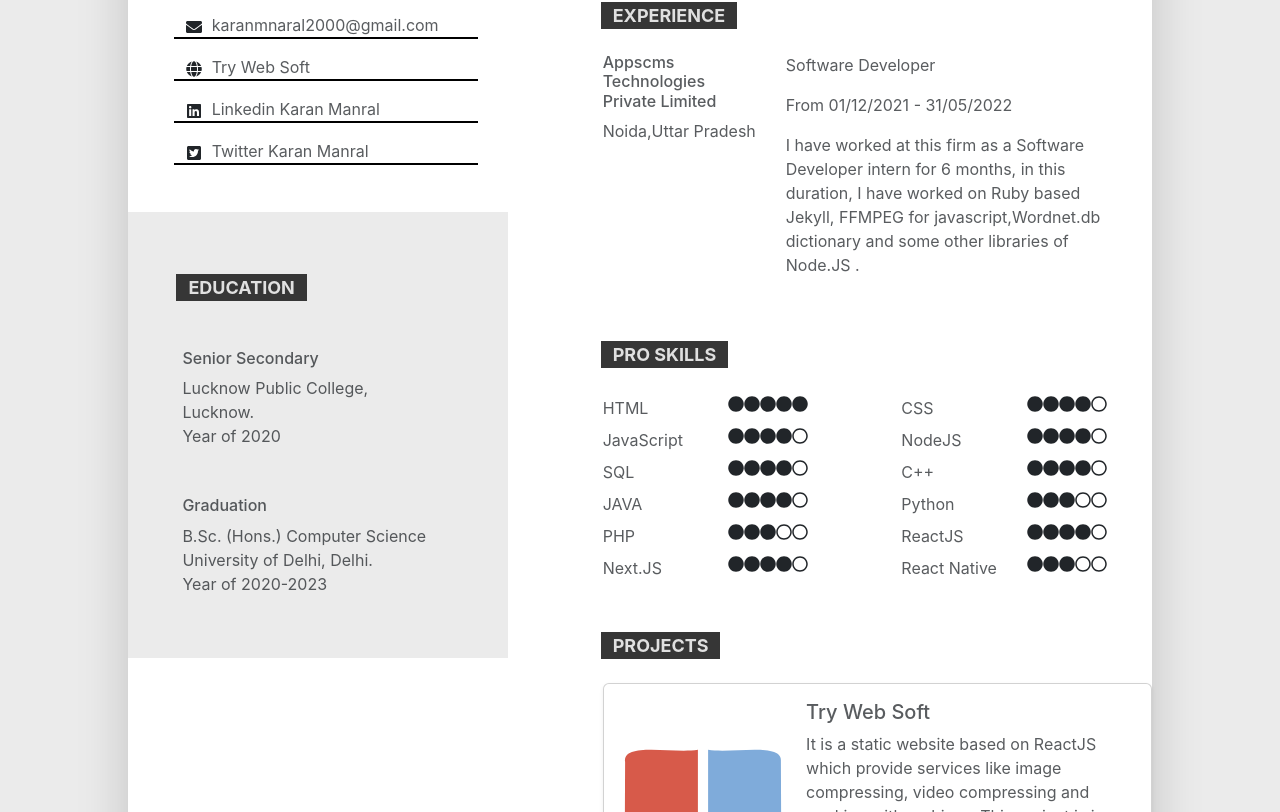
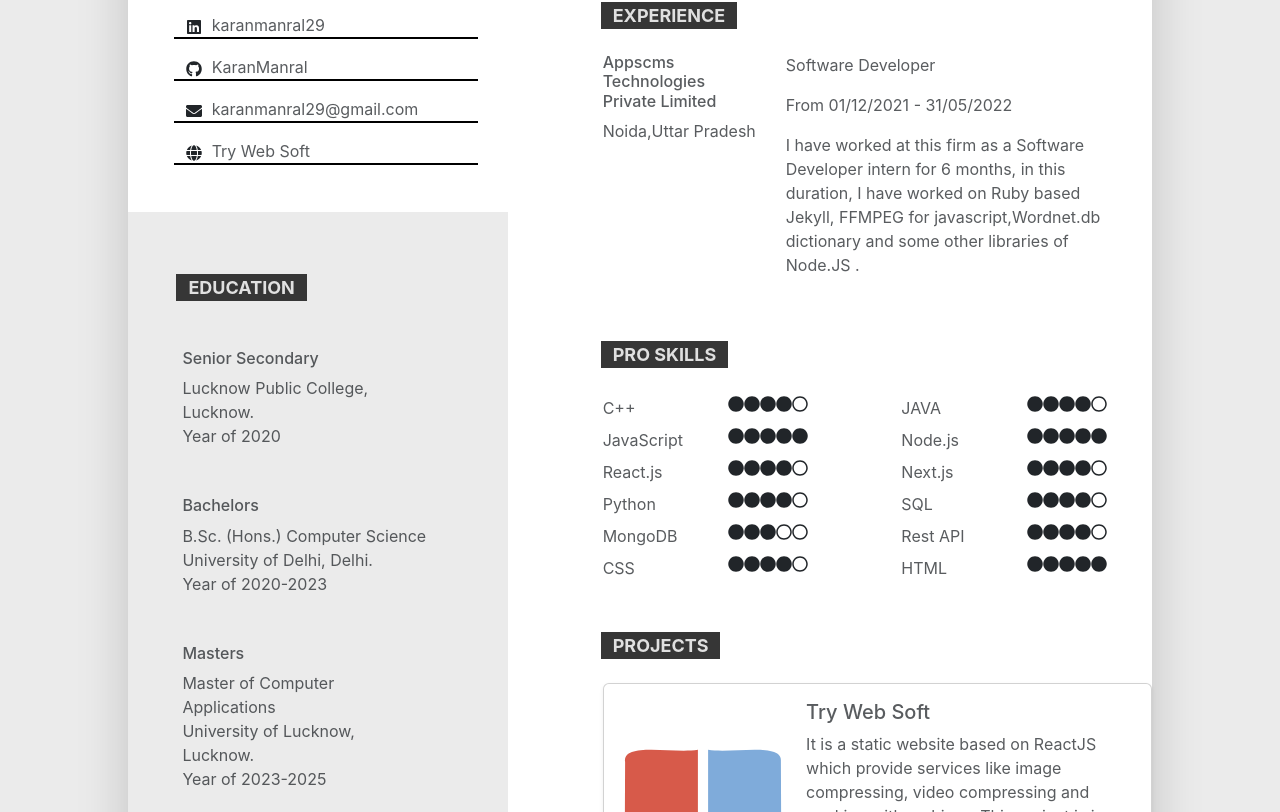
Before and after one commit to KaranManral/portfolio, a React (Create React App) app: page / in a window 1280 px wide. Shown: the part 548-1360 px from the top of the page. Built offline with nearby package versions, Linux system fonts and the light colour scheme.

Commit message:
details updated

```diff
--- a/src/components/contact.jsx
+++ b/src/components/contact.jsx
@@ -1,6 +1,6 @@
 import React from "react";
 import { FaLinkedin } from "react-icons/fa";
-import { FaTwitterSquare } from "react-icons/fa";
+import { FaGithub } from "react-icons/fa";
 import { FaEnvelope } from "react-icons/fa";
 import { FaGlobe } from "react-icons/fa";
 
@@ -17,15 +17,53 @@ function Contact() {
         style={{ borderBottom: "2px solid black", padding: 0 }}
       >
         <div className="col-1">
+          <FaLinkedin />
+        </div>
+        <div className="col-10">
+          <a
+            className="text-muted"
+            href="https://www.linkedin.com/in/karanmanral29/"
+            target="_blank"
+            rel="noopener noreferrer"
+            style={{ textDecoration: "none" }}
+          >
+            karanmanral29
+          </a>
+        </div>
+      </div>
+      <div
+        className="row m-2"
+        style={{ borderBottom: "2px solid black", padding: 0 }}
+      >
+        <div className="col-1">
+          <FaGithub />
+        </div>
+        <div className="col-10">
+          <a
+            className="text-muted"
+            href="https://github.com/karanmanral"
+            target="_blank"
+            rel="noopener noreferrer"
+            style={{ textDecoration: "none" }}
+          >
+            KaranManral
+          </a>
+        </div>
+      </div>
+      <div
+        className="row m-2"
+        style={{ borderBottom: "2px solid black", padding: 0 }}
+      >
+        <div className="col-1">
           <FaEnvelope />
         </div>
         <div className="col-10">
           <a
             className="text-muted"
-            href="mailto:karanmnaral2000@gmail.com"
+            href="mailto:karanmanral29@gmail.com"
             style={{ textDecoration: "none" }}
           >
-            karanmnaral2000@gmail.com
+            karanmanral29@gmail.com
           </a>
         </div>
       </div>
@@ -48,44 +86,6 @@ function Contact() {
           </a>
         </div>
       </div>
-      <div
-        className="row m-2"
-        style={{ borderBottom: "2px solid black", padding: 0 }}
-      >
-        <div className="col-1">
-          <FaLinkedin />
-        </div>
-        <div className="col-10">
-          <a
-            className="text-muted"
-            href="https://www.linkedin.com/in/karan-manral-36a5b9239/"
-            target="_blank"
-            rel="noopener noreferrer"
-            style={{ textDecoration: "none" }}
-          >
-            Linkedin Karan Manral
-          </a>
-        </div>
-      </div>
-      <div
-        className="row m-2"
-        style={{ borderBottom: "2px solid black", padding: 0 }}
-      >
-        <div className="col-1">
-          <FaTwitterSquare />
-        </div>
-        <div className="col-10">
-          <a
-            className="text-muted"
-            href="https://twitter.com/KaranManral29"
-            target="_blank"
-            rel="noopener noreferrer"
-            style={{ textDecoration: "none" }}
-          >
-            Twitter Karan Manral
-          </a>
-        </div>
-      </div>
     </div>
   );
 }
--- a/src/components/education.jsx
+++ b/src/components/education.jsx
@@ -17,10 +17,18 @@ function Education() {
       </div>
       <div className="row my-4">
         <div className="col px-3 text-muted">
-          <h6>Graduation</h6>
+          <h6>Bachelors</h6>
           B.Sc. (Hons.) Computer Science <br /> University of Delhi, Delhi.{" "}
           <br />
           Year of 2020-2023
+        </div>
+      </div>
+      <div className="row my-4">
+        <div className="col px-3 text-muted">
+          <h6>Masters</h6>
+          Master of Computer Applications <br /> University of Lucknow, Lucknow.{" "}
+          <br />
+          Year of 2023-2025
         </div>
       </div>
     </div>
--- a/src/components/projects.jsx
+++ b/src/components/projects.jsx
@@ -71,7 +71,7 @@ function Projects() {
                 </p>
                 <div className="cardlink">
                   <a
-                    href="https://kmv-canteen-project.onrender.com/"
+                    href="https://canteen-project-sage.vercel.app/"
                     className="card-link"
                     target="_blank"
                     rel="noopener noreferrer"
@@ -79,7 +79,7 @@ function Projects() {
                     <FiLink2 />
                   </a>
                   <a
-                    href="https://github.com/KaranManral/Canteen_Project"
+                    href="https://github.com/KaranManral/Canteen_Project/tree/dev"
                     className="card-link"
                     target="_blank"
                     rel="noopener noreferrer"
--- a/src/components/skills.jsx
+++ b/src/components/skills.jsx
@@ -12,57 +12,7 @@ function Skills(props) {
         </div>
       </div>
       <div className="row">
-        <div className="row my-1">
-          <div className="col text-muted">HTML</div>
-          <div className="col">
-            <FaCircle />
-            <FaCircle />
-            <FaCircle />
-            <FaCircle />
-            <FaCircle />
-          </div>
-        </div>
-        <div className="row my-1">
-          <div className="col text-muted">CSS</div>
-          <div className="col">
-            <FaCircle />
-            <FaCircle />
-            <FaCircle />
-            <FaCircle />
-            <FaRegCircle />
-          </div>
-        </div>
-        <div className="row my-1">
-          <div className="col text-muted">JavaScript</div>
-          <div className="col">
-            <FaCircle />
-            <FaCircle />
-            <FaCircle />
-            <FaCircle />
-            <FaRegCircle />
-          </div>
-        </div>
-        <div className="row my-1">
-          <div className="col text-muted">NodeJS</div>
-          <div className="col">
-            <FaCircle />
-            <FaCircle />
-            <FaCircle />
-            <FaCircle />
-            <FaRegCircle />
-          </div>
-        </div>
-        <div className="row my-1">
-          <div className="col text-muted">SQL</div>
-          <div className="col">
-            <FaCircle />
-            <FaCircle />
-            <FaCircle />
-            <FaCircle />
-            <FaRegCircle />
-          </div>
-        </div>
-        <div className="row my-1">
+      <div className="row my-1">
           <div className="col text-muted">C++</div>
           <div className="col">
             <FaCircle />
@@ -83,7 +33,67 @@ function Skills(props) {
           </div>
         </div>
         <div className="row my-1">
+          <div className="col text-muted">JavaScript</div>
+          <div className="col">
+            <FaCircle />
+            <FaCircle />
+            <FaCircle />
+            <FaCircle />
+            <FaCircle />
+          </div>
+        </div>
+        <div className="row my-1">
+          <div className="col text-muted">Node.js</div>
+          <div className="col">
+            <FaCircle />
+            <FaCircle />
+            <FaCircle />
+            <FaCircle />
+            <FaCircle />
+          </div>
+        </div>
+        <div className="row my-1">
+          <div className="col text-muted">React.js</div>
+          <div className="col">
+            <FaCircle />
+            <FaCircle />
+            <FaCircle />
+            <FaCircle />
+            <FaRegCircle />
+          </div>
+        </div>
+        <div className="row my-1">
+          <div className="col text-muted">Next.js</div>
+          <div className="col">
+            <FaCircle />
+            <FaCircle />
+            <FaCircle />
+            <FaCircle />
+            <FaRegCircle />
+          </div>
+        </div>
+        <div className="row my-1">
           <div className="col text-muted">Python</div>
+          <div className="col">
+            <FaCircle />
+            <FaCircle />
+            <FaCircle />
+            <FaCircle />
+            <FaRegCircle />
+          </div>
+        </div>
+        <div className="row my-1">
+          <div className="col text-muted">SQL</div>
+          <div className="col">
+            <FaCircle />
+            <FaCircle />
+            <FaCircle />
+            <FaCircle />
+            <FaRegCircle />
+          </div>
+        </div>
+        <div className="row my-1">
+          <div className="col text-muted">MongoDB</div>
           <div className="col">
             <FaCircle />
             <FaCircle />
@@ -93,17 +103,7 @@ function Skills(props) {
           </div>
         </div>
         <div className="row my-1">
-          <div className="col text-muted">PHP</div>
-          <div className="col">
-            <FaCircle />
-            <FaCircle />
-            <FaCircle />
-            <FaRegCircle />
-            <FaRegCircle />
-          </div>
-        </div>
-        <div className="row my-1">
-          <div className="col text-muted">ReactJS</div>
+          <div className="col text-muted">Rest API</div>
           <div className="col">
             <FaCircle />
             <FaCircle />
@@ -113,7 +113,7 @@ function Skills(props) {
           </div>
         </div>
         <div className="row my-1">
-          <div className="col text-muted">Next.JS</div>
+          <div className="col text-muted">CSS</div>
           <div className="col">
             <FaCircle />
             <FaCircle />
@@ -123,13 +123,13 @@ function Skills(props) {
           </div>
         </div>
         <div className="row my-1">
-          <div className="col text-muted">React Native</div>
+          <div className="col text-muted">HTML</div>
           <div className="col">
             <FaCircle />
             <FaCircle />
             <FaCircle />
-            <FaRegCircle />
-            <FaRegCircle />
+            <FaCircle />
+            <FaCircle />
           </div>
         </div>
       </div>
```
